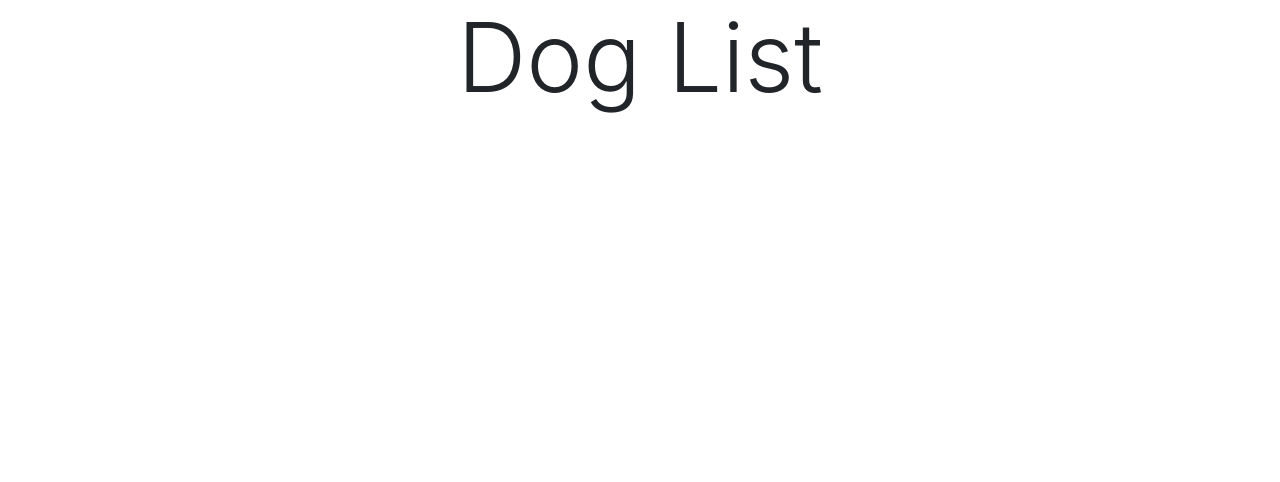
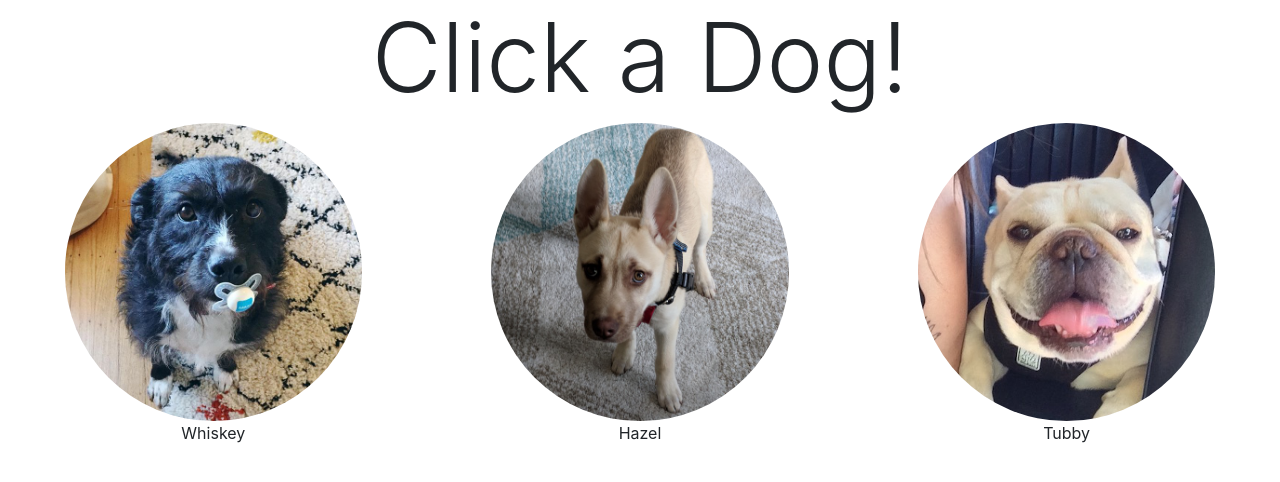
Before and after one commit to igorstojanovic91/react_router_dog_exercise, a React (Create React App) app: page /dogs in a window 1280 px wide. Shown: the top 482 px of the page. Built offline with nearby package versions, Linux system fonts and the light colour scheme.

Commit message:
Adding DogList component and its functionality with basic styling

```diff
--- a/src/App.js
+++ b/src/App.js
@@ -1,12 +1,15 @@
 import React, { Component } from 'react';
+import NavBar from './NavBar'
+import DogList from './DogList'
+import Dog from './Dog'
+import './App.css';
+import {Switch, Route} from 'react-router-dom';
+
 import whiskey from "./images/whiskey.jpg"
 import hazel from "./images/hazel.jpg";
 import tubby from "./images/tubby.jpg";
-import './App.css';
-import {Switch, Route} from 'react-router-dom';
-import NavBar from './NavBar'
-import DogList from './DogList'
-import Dog from './Dog'
+
+
 
 class App extends Component {
   static defaultProps = {
@@ -48,7 +51,7 @@ class App extends Component {
 
   return (
     <div className="App">
-        <Route path="/dogs" render={() => <h1 className="display-1"> Dog List</h1>} />
+        <Route path="/dogs" render={() => <DogList dogs={this.props.dogs} />} />
     </div>
   );
   }
--- /dev/null
+++ b/src/DogList.css
@@ -0,0 +1,3 @@
+.Dog img {
+    width: 75%;
+}
--- a/src/DogList.js
+++ b/src/DogList.js
@@ -0,0 +1,28 @@
+import React, { Component } from 'react'
+import './DogList.css'
+
+class DogList extends Component {
+  render() {
+      const dog = this.props.dogs.map(dog => {
+          return (
+              <div className="Dog col-lg-4">
+                    <img src={dog.src} className="rounded-circle" />
+                    <p>{dog.name}</p>
+            </div>
+              )
+      });
+      console.log(this.props.dogs)
+    return (
+      <div className="DogList">
+        <h1 className="display-1 text-center">Click a Dog!</h1>
+        <div className="container-fluid">
+            <div className="row">
+                {dog}
+            </div>
+        </div>
+      </div>
+    )
+  }
+}
+
+export default DogList;
```
